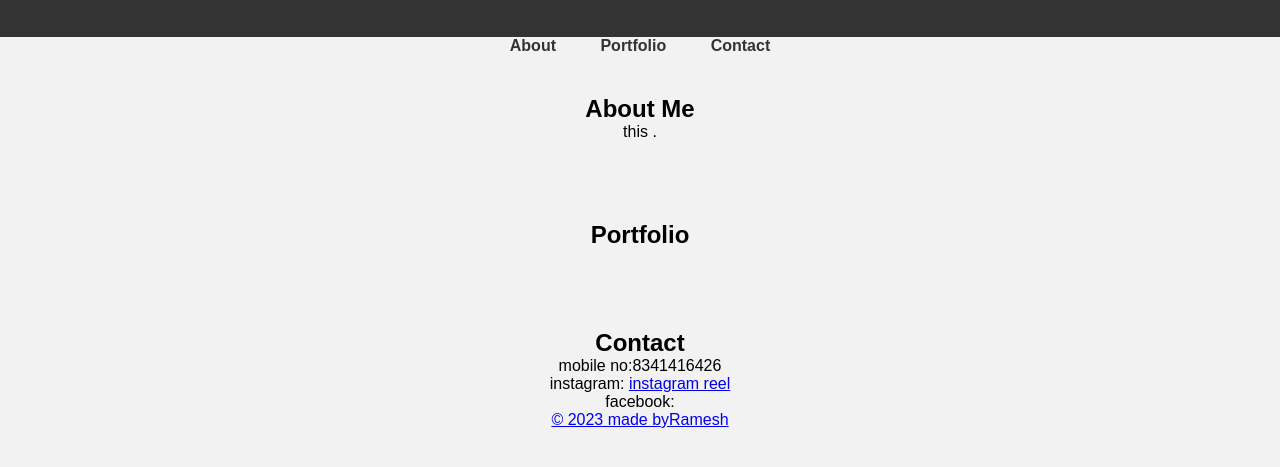
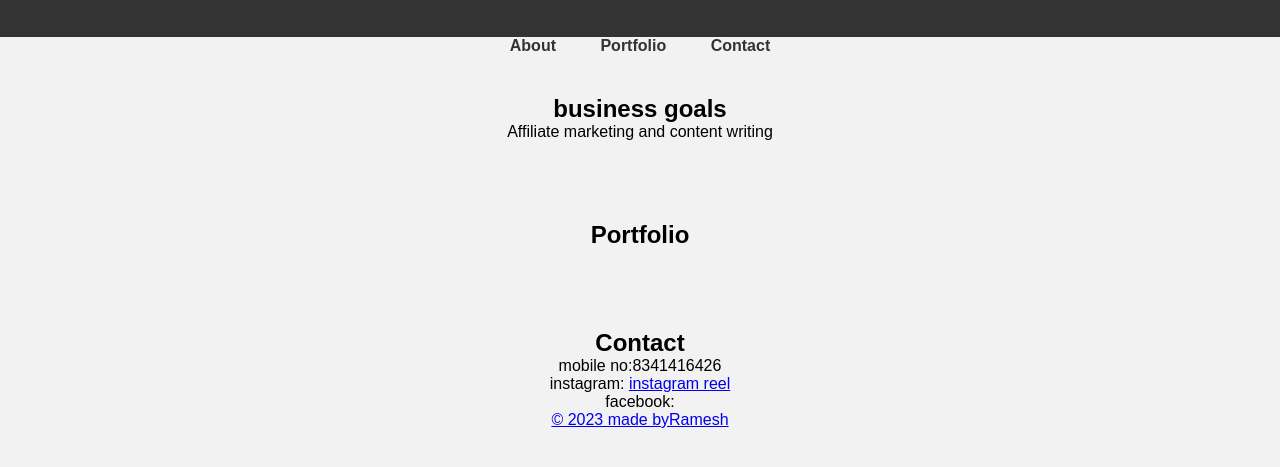
Before and after one commit to rmlivo/rmlivo.github.io, a plain HTML site: page index.html in a window 1280 px wide. Shown: the part 103-570 px from the top of the page. Drawn offline with Linux system fonts and the light colour scheme.

Commit message:
Update index.html

```diff
--- a/index.html
+++ b/index.html
@@ -19,8 +19,8 @@
         </ul>
     </nav>
     <section id="about">
-        <h2>About Me</h2>
-        <p>this .</p>
+        <h2>business goals</h2>
+        <p>Affiliate marketing and content writing </p>
     </section>
     <section id="portfolio">
         <h2>Portfolio</h2>
```
